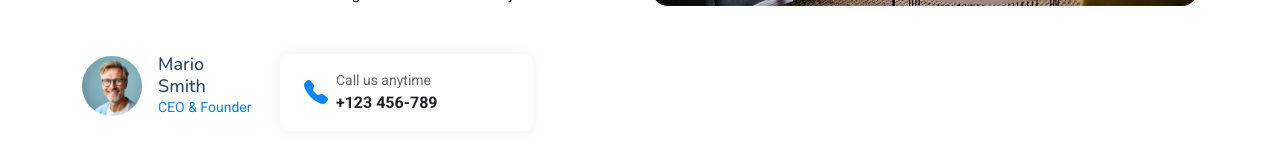
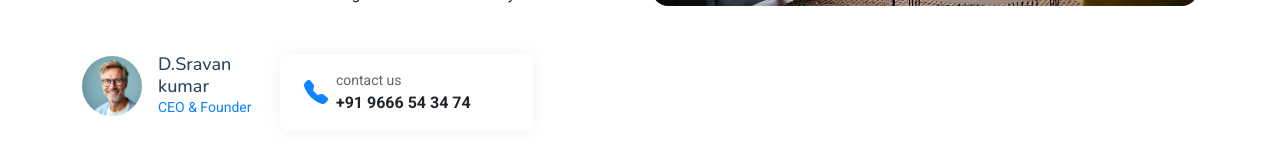
Before and after one commit to mahender56/spacekey-, a plain HTML site: page index.html in a window 1280 px wide. Shown: the part 1539-1704 px from the top of the page. Drawn offline with nearby package versions, Linux system fonts and the light colour scheme.

Commit message:
351sep2025

```diff
--- a/index.html
+++ b/index.html
@@ -223,7 +223,7 @@
                   <div class="profile d-flex align-items-center gap-3">
                     <img src="assets/img/avatar-1.webp" alt="CEO Profile" class="profile-image">
                     <div>
-                      <h4 class="profile-name">Mario Smith</h4>
+                      <h4 class="profile-name">D.Sravan kumar</h4>
                       <p class="profile-position">CEO &amp; Founder</p>
                     </div>
                   </div>
@@ -232,8 +232,8 @@
                   <div class="contact-info d-flex align-items-center gap-2">
                     <i class="bi bi-telephone-fill"></i>
                     <div>
-                      <p class="contact-label">Call us anytime</p>
-                      <p class="contact-number">+123 456-789</p>
+                      <p class="contact-label">contact us </p>
+                      <p class="contact-number">+91 9666 54 34 74</p>
                     </div>
                   </div>
                 </div>
```
